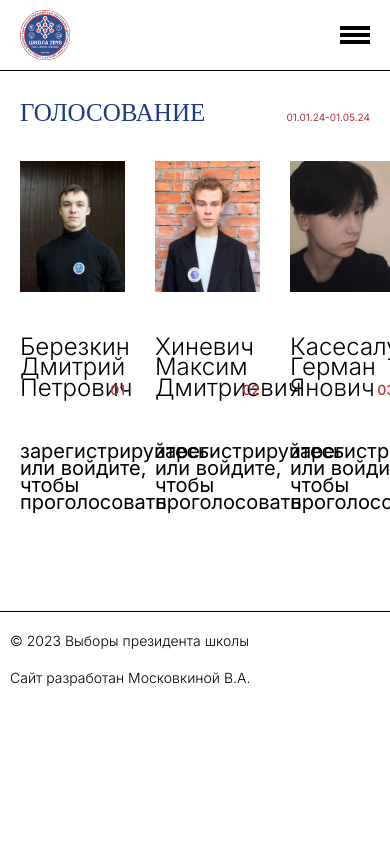
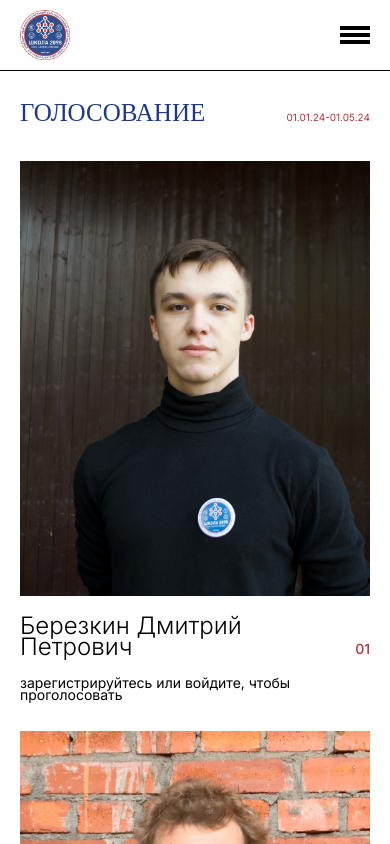
Before and after one commit to Wonderlus/school-president, a Next.js app: page /vote in a window 390 px wide. Shown: the top 844 px of the page. Built offline with nearby package versions, Linux system fonts and the light colour scheme; no server answers.

Commit message:
complete full adaptive

```diff
--- a/src/app/candidates/page.module.css
+++ b/src/app/candidates/page.module.css
@@ -1,9 +1,9 @@
 .container {
-    padding: 140px 20px 100px 20px;
+    padding: 100px 20px 100px 20px;
 
     display: flex;
     flex-direction: column;
-    gap: 70px;
+    gap: 30px;
 
     align-items: flex-start;
 }
@@ -42,7 +42,7 @@
 .candidates {
     display: flex;
     flex-direction: column;
-    gap: 100px;
+    gap: 80px;
 
     align-items: flex-start;
     width: 100%;
@@ -65,7 +65,7 @@
 }
 
 .img {
-    width: 50%;
+    width: 55%;
     height: auto;
 
     border: 5px #251271 solid;
@@ -87,12 +87,13 @@
 .name {
     text-align: left;
 
-
-
-    font-size: 60px;
+    font-size: 48px;
     line-height: 0.85;
     font-weight: 400;
     text-transform: uppercase;
+
+    max-width: 60%;
+    width: 100%;
 
 }
 
@@ -133,6 +134,8 @@
 
     .name {
         font-size: 32px;
+
+        max-width: 70%;
     }
 
     .nameBlock {
@@ -173,7 +176,9 @@
     }
 
     .name {
-        font-size: 24px;
+        font-size: 22px;
+        max-width: 90%;
+        width: 100%;
     }
 
     .nameBlock {
--- a/src/app/survey/page.module.css
+++ b/src/app/survey/page.module.css
@@ -63,6 +63,7 @@
     display: flex;
     width: 100%;
     justify-content: space-between;
+    align-items: center;
 }
 
 .name {
@@ -108,3 +109,81 @@
     background-color: #000;
     color: #fff;
 }
+
+@media (max-width: 1000px) {
+    .title {
+        font-size: 80px;
+    }
+
+    .name {
+        font-size: 24px;
+    }
+}
+
+
+@media (max-width: 800px) {
+    .title {
+        font-size: 60px;
+    }
+
+    .title::after {
+        font-size: 16px;
+    }
+
+    .name {
+        font-size: 20px;
+    }
+}
+
+@media (max-width: 717px) {
+
+    .container {
+        padding-top: 80px;
+        padding-bottom: 60px;
+        gap: 30px;
+    }
+
+    .title {
+        font-size: 46px;
+    }
+
+    .containerInner {
+        flex-direction: column;
+    }
+
+    .surveyCard {
+        width: 100%;
+    }
+
+    .number {
+        font-size: 18px;
+    }
+
+    .button {
+        font-size: 18px;
+    }
+}
+
+@media (max-width: 414px) {
+
+    .container {
+        padding-bottom: 40px;
+    }
+
+    .title {
+        font-size: 32px;
+    }
+
+    .title::after {
+        font-size: 14px;
+    }
+
+    .number {
+        font-size: 14px;
+    }
+
+    .button {
+        font-size: 16px;
+        padding: 7px 0;
+    }
+}
--- a/src/app/vote/page.module.css
+++ b/src/app/vote/page.module.css
@@ -109,10 +109,26 @@
     background-color: #000;
 }
 
+.alreadyVoted {
+    font-weight: 400;
+}
+
 
 @media (max-width: 1000px) {
     .title {
-        font-size: 90px;
+        font-size: 80px;
+    }
+
+    .name {
+        font-size: 30px;
+    }
+
+    .needLogin {
+        font-size: 16px;
+    }
+
+    .alreadyVoted {
+        font-size: 16px;
     }
 }
 
@@ -123,11 +139,11 @@
     }
 
     .title {
-        font-size: 70px;
+        font-size: 60px;
     }
 
     .name {
-        font-size: 60px;
+        font-size: 24px;
     }
 }
 
@@ -138,27 +154,34 @@
     }
 
     .title {
-        font-size: 50px;
+        font-size: 46px;
     }
 
     .title::after {
         font-size: 16px;
     }
 
+    .candidates {
+        flex-direction: column;
+        gap: 30px;
+    }
+
+    .candidate {
+        width: 100%;
+    }
+
     .name {
         font-size: 32px;
     }
 
-    .nameBlock {
-        padding: 30px 0;
-    }
 
     .number {
         font-size: 20px;
     }
 
     .img {
-        width: 100%;
+        width: 80%;
+        align-self: center;
     }
 }
 
@@ -187,15 +210,11 @@
     }
 
     .candidate {
-        gap: 30px;
+        gap: 20px;
     }
 
     .name {
         font-size: 24px;
-    }
-
-    .nameBlock {
-        padding: 15px 0;
     }
 
     .number {
@@ -205,4 +224,17 @@
     .candidates {
         gap: 30px;
     }
+
+    .img {
+        width: 100%;
+    }
+
+    .needLogin {
+        font-size: 14px;
+    }
+
+    .alreadyVoted {
+        font-size: 14px;
+    }
+
 }
--- a/src/components/Navbar/Navbar.module.css
+++ b/src/components/Navbar/Navbar.module.css
@@ -79,7 +79,7 @@
     position: absolute;
     top: 100%;
     right: 0;
-    padding: 10px 10px;
+    padding: 20px 20px;
 
     z-index: 1000;
     background-color: #fff;
@@ -228,3 +228,21 @@
 
 
 }
+
+@media (max-width: 717px) {
+    .link {
+        font-size: 16px;
+    }
+
+    .fullname {
+        font-size: 16px;
+    }
+
+    .signout {
+        font-size: 16px;
+    }
+
+    .regLink {
+        font-size: 16px;
+    }
+}
```
Also changed, not shown: src/app/page.module.css (+7 -7 lines).
